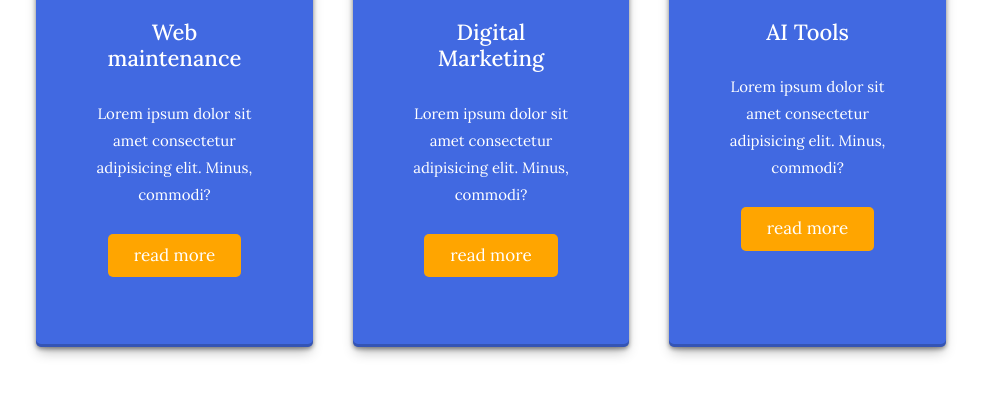
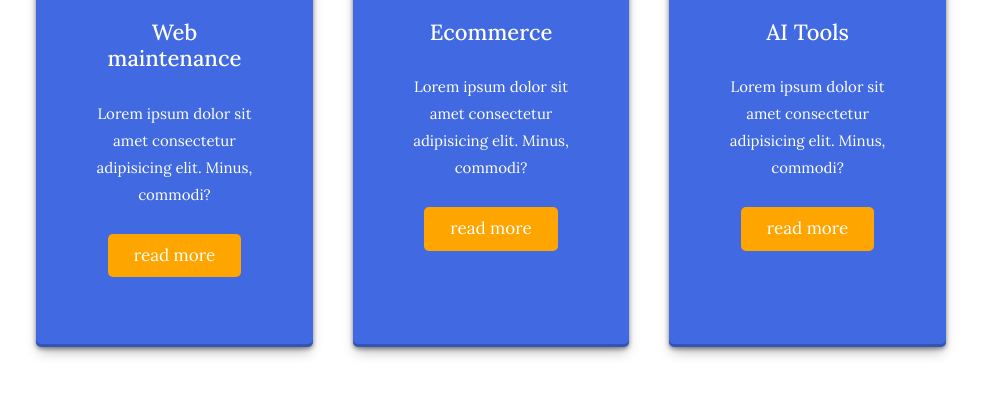
Before and after one commit to AJ0043/website, a Django app: page /home/ in a window 1280 px wide. Shown: the part 2735-3155 px from the top of the page, without its empty margins (149-1130 px from the left). Run offline with Django 5.2, Linux system fonts and the light colour scheme; some libraries are stand-ins or nearby versions; some web fonts are replaced.

Commit message:
first commit

```diff
--- a/Mywebapp/Templates/Home.html
+++ b/Mywebapp/Templates/Home.html
@@ -611,12 +611,12 @@ color: black;
         </div>
 
         <div class="box">
-            <img src="{% static 'Images/S6.png' %}">
-
-            <h3>Digital Marketing</h3>
+            <img src="{% static 'Images/Eco.png' %}">
+            <h3>Ecommerce</h3>
             <p>Lorem ipsum dolor sit amet consectetur adipisicing elit. Minus, commodi?</p>
-            <a href="http://127.0.0.1:2000/Digital/" class="btn">read more</a>
+            <a href="http://127.0.0.1:2000/Ecom/" class="btn">read more</a>
         </div>
+
 
 
         <div class="box">
```
Also changed, not shown: Mywebapp/migrations/0001_initial.py (added), db.sqlite3.
